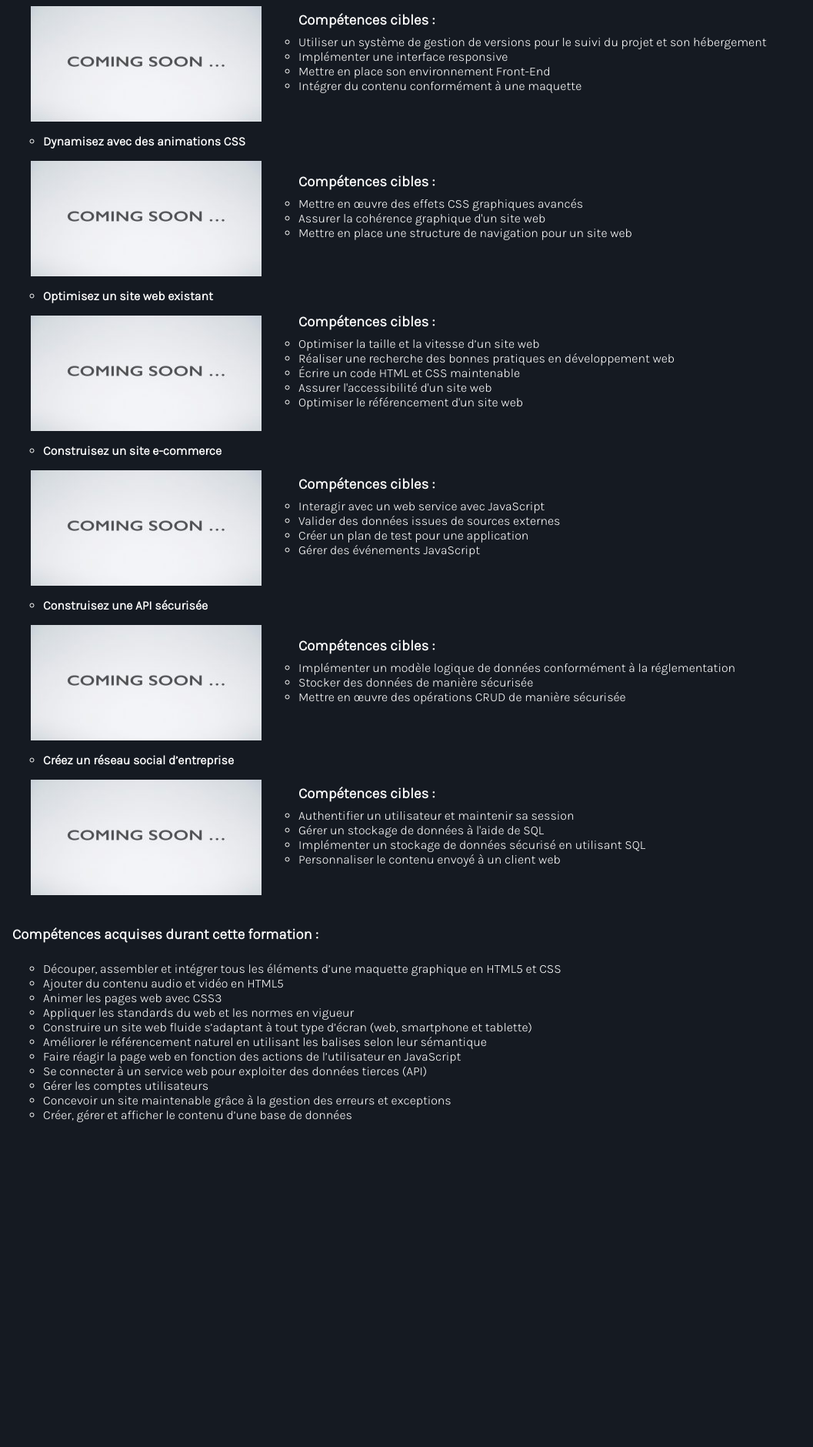
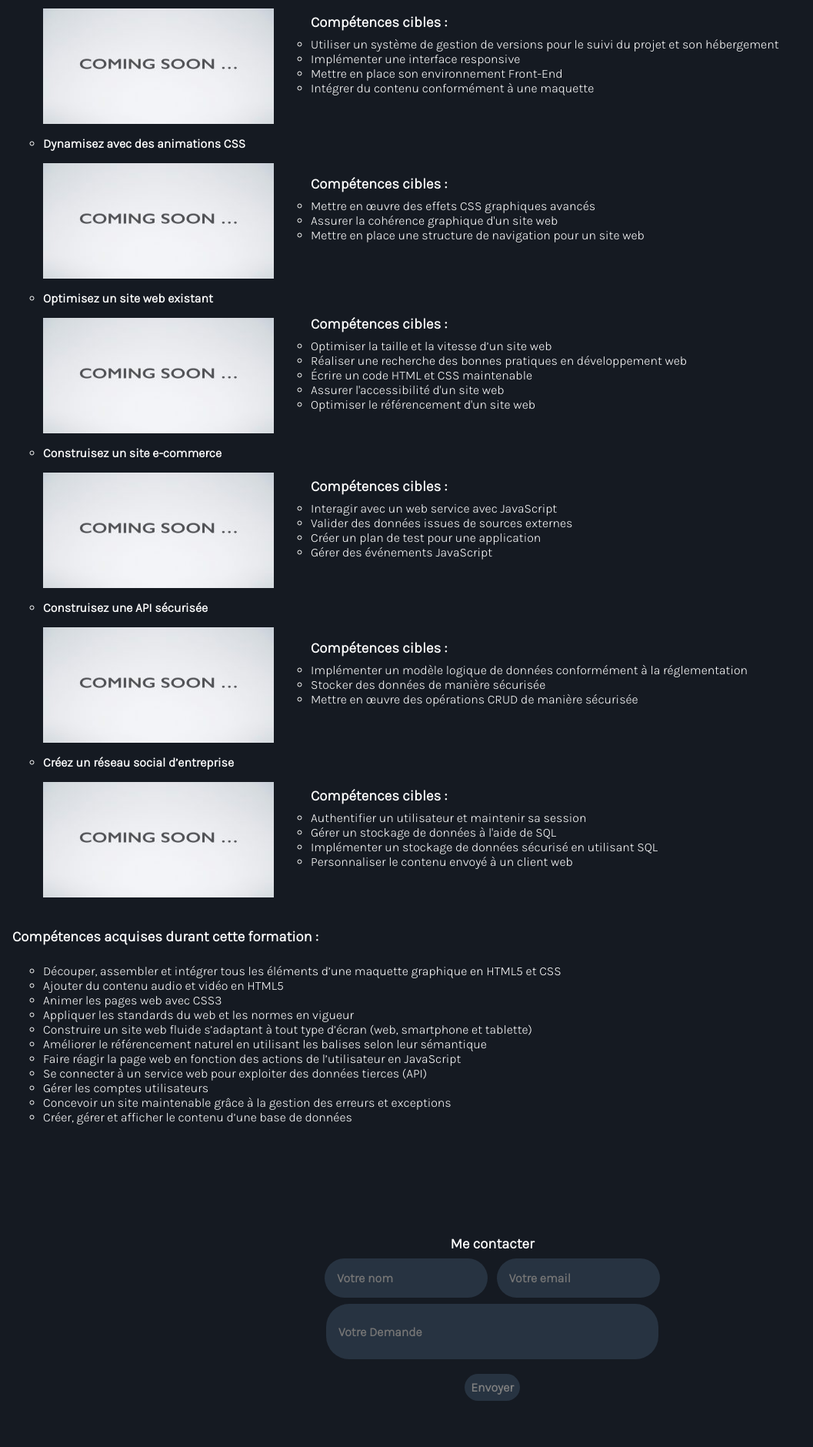
Before and after one commit to Kwaay/Portfolio, a PHP site: page / in a window 1280 px wide. Shown: the part 2120-4000 px from the top of the page at 77% size, without its empty margins (0-1057 px from the left). Run offline with PHP 8.4, Linux system fonts and the light colour scheme.

Commit message:
V0.9 - Formulaire de Contact

```diff
--- a/index.php
+++ b/index.php
@@ -139,7 +139,7 @@
                         <li>Recueillir la saisie d’un formulaire utilisateur en langage PHP</li>
                     </ul>
                 </div>
-
+                <br />
                 <div class="formation-dev-web">
                     <h2><img src="images/logos/oc-logo.png" alt="Logo OpenClassrooms" width="60px" height="60px">Formation "Développeur Web"</h2>
                     <p>
@@ -242,7 +242,28 @@
         </section>
         <section id="contact">
             <div class="contact-container">
-
+                <div class="contact-form">
+                    <h3>Me contacter</h3>
+                    <form method="POST" action="mail.php">
+                        <div class="form-nom">
+                            <label for="nom"></label>
+                            <input type="textarea" name="nom" id="nom" placeholder="Votre nom">
+                        </div>
+                        <div class="form-email">
+                            <label for="email"></label>
+                            <input type="email" name="email" id="email" placeholder="Votre email">
+                        </div>
+                        <br />
+                        <div class="form-demande">
+                            <label for="demande"></label>
+                            <input type="textarea" name="demande" id="demande" placeholder="Votre Demande">
+                        </div>
+                        <br />
+                        <div class="form-submit">
+                            <input type="submit" name="submit" id="submit" value="Envoyer">
+                        </div>
+                    </form>
+                </div>
             </div>
         </section>
     </body>
--- a/pages/header.php
+++ b/pages/header.php
@@ -5,6 +5,7 @@
         <title>Portfolio</title>
         <link href="style.css" rel="stylesheet" />
         <link href="https://fonts.googleapis.com/css2?family=Roboto+Mono&display=swap" rel="stylesheet">
+        <link href="https://fonts.googleapis.com/css?family=Raleway:200" rel="stylesheet">
         <link href="https://fonts.googleapis.com/css2?family=Karla:wght@300&display=swap" rel="stylesheet">
         <meta name="viewport" content="width=device-width, initial-scale=1">
 
--- a/style.css
+++ b/style.css
@@ -139,12 +139,13 @@ ul {
 }
 
 .presentation-presentation {
-  padding: 2vh;
+  padding-top: 2vh;
   width: 100%;
   display: inline-flex;
   justify-content: center;
   flex-direction: row;
   margin-top: 12vh;
+  max-width: 1440px;
 }
 
 .presentation-presentation .img {
@@ -172,6 +173,7 @@ ul {
 
 #presentation .presentation-text {
   display: inline-flex;
+  max-width: 1440px;
 }
 
 #presentation .presentation-text p {
@@ -423,7 +425,6 @@ ul {
 .formation-prep-fullstack img {
   margin-top: 2vh;
   margin-bottom: 1vh;
-  margin-left: -2vh;
   margin-right: 1vh;
 }
 
@@ -488,7 +489,6 @@ ul {
 .formation-dev-web img {
   margin-top: 2vh;
   margin-bottom: 1vh;
-  margin-left: -2vh;
   margin-right: 1vh;
 }
 
@@ -601,6 +601,102 @@ ul {
   margin-top: -20px;
 }
 
+.contact-container {
+  max-width: 1440px;
+  margin: 0 auto;
+  margin-top: 12vh;
+}
+
+.contact-form {
+  color: white;
+  text-align: center;
+  padding: 2vh;
+}
+
+.contact-form h3 {
+  padding-bottom: 1vh;
+}
+
+.form-nom {
+  display: inline-block;
+  border-radius: 30px;
+  border-color: #151a22;
+  border-width: 0;
+  margin-right: 1vh;
+}
+
+.form-nom input {
+  padding: 2vh;
+  border-radius: 30px;
+  outline: none;
+  border: none;
+  background-color: #273341;
+  font-family: "Karla", sans-serif;
+  font-weight: bold;
+  font-size: medium;
+  transition: all 450ms;
+}
+.form-nom input:hover {
+  background-color: whitesmoke;
+}
+
+.form-email {
+  display: inline-block;
+  margin-bottom: 1vh;
+}
+
+.form-email input {
+  padding: 2vh;
+  border-radius: 30px;
+  outline: none;
+  border: none;
+  background-color: #273341;
+  font-family: "Karla", sans-serif;
+  font-weight: bold;
+  font-size: medium;
+  transition: all 450ms;
+}
+.form-email input:hover {
+  background-color: whitesmoke;
+}
+
+.form-demande {
+  border-radius: 30px;
+}
+
+.form-demande input {
+  padding: 2vh;
+  height: 5vh;
+  width: 400px;
+  border-radius: 30px;
+  outline: none;
+  border: none;
+  background-color: #273341;
+  font-family: "Karla", sans-serif;
+  font-weight: bold;
+  font-size: medium;
+  transition: all 450ms;
+}
+.form-demande input:hover {
+  background-color: whitesmoke;
+}
+
+.form-submit input {
+  border-radius: 30px;
+  padding: 1vh;
+  outline: none;
+  border: none;
+  background-color: #273341;
+  font: 400 13.3333px "Karla", sans-serif;
+  color: grey;
+  font-size: medium;
+  font-weight: bold;
+  transition: all 450ms;
+}
+.form-submit input:hover {
+  background-color: whitesmoke;
+}
+
 a:link {
   color: white;
   text-decoration: none;
--- a/style.scss
+++ b/style.scss
@@ -132,13 +132,15 @@ ul {
     position: relative;
 }
 .presentation-presentation {
-    padding: 2vh;
+    padding-top: 2vh;
     width: 100%;
     display: inline-flex;
     justify-content: center;
     flex-direction: row;
     margin-top: 12vh;
+    max-width: 1440px;
 }
+
 .presentation-presentation .img {
     display:inline-flex;
     align-items:center;
@@ -160,6 +162,7 @@ ul {
 }
 #presentation .presentation-text {
     display: inline-flex;
+    max-width: 1440px;
 }
 #presentation .presentation-text p {
     text-align: justify;
@@ -392,7 +395,6 @@ ul {
 .formation-prep-fullstack img {
     margin-top: 2vh;
     margin-bottom: 1vh;
-    margin-left:-2vh;
     margin-right: 1vh;
 }
 .projet-chalets-caviar {
@@ -446,7 +448,6 @@ ul {
 .formation-dev-web img {
     margin-top: 2vh;
     margin-bottom: 1vh;
-    margin-left:-2vh;
     margin-right: 1vh;
 }
 .projet-1 {
@@ -535,6 +536,114 @@ ul {
 .projet-6 ul {
     margin-top:-20px;
 }
+
+//------------ Section: Contact -----------//
+.contact-container {
+    max-width: 1440px;
+    margin: 0 auto;
+    margin-top: 12vh;
+}
+.contact-form {
+    color: white;
+    text-align: center;
+    padding: 2vh;
+}
+.contact-form h3 {
+    padding-bottom: 1vh;
+}
+.form-nom {
+    display: inline-block;
+    border-radius: 30px;
+    border-color: #151a22;
+    border-width: 0;
+    margin-right: 1vh;
+}
+.form-nom input {
+    padding: 2vh;
+    border-radius: 30px;
+    outline: none;
+    border: none;
+    background-color: #273341;
+    font-family: "Karla", sans-serif;
+    font-weight: bold;
+    font-size: medium;
+    transition: all 450ms;
+    &:hover {
+        background-color: whitesmoke;
+    }
+}
+.form-email {
+    display: inline-block;
+    margin-bottom: 1vh;
+}
+.form-email input {
+    padding: 2vh;
+    border-radius: 30px;
+    outline:none;
+    border: none;
+    background-color: #273341;
+    font-family: "Karla", sans-serif;
+    font-weight: bold;
+    font-size: medium;
+    transition: all 450ms;
+    &:hover {
+        background-color: whitesmoke;
+    }
+}
+.form-demande {
+    border-radius:30px;
+}
+.form-demande input {
+    padding: 2vh;
+    height: 5vh;
+    width: 400px;
+    border-radius: 30px;
+    outline: none;
+    border: none;
+    background-color: #273341;
+    font-family: "Karla", sans-serif;
+    font-weight: bold;
+    font-size: medium;
+    transition: all 450ms;
+    &:hover {
+        background-color: whitesmoke;
+    }
+}
+.form-submit input {
+    border-radius: 30px;
+    padding: 1vh;
+    outline: none;
+    border: none;
+    background-color: #273341;
+    font: 400 13.3333px "Karla", sans-serif;
+    color: grey;
+    font-size: medium;
+    font-weight: bold;
+    transition: all 450ms;
+    &:hover {
+        background-color: whitesmoke;
+    }
+}
+
+
+
+
+
+
+
+
+
+
+
+
+
+
+
+
+
+
+
+
 //------------ Liens -----------//
 
 a:link {
```
